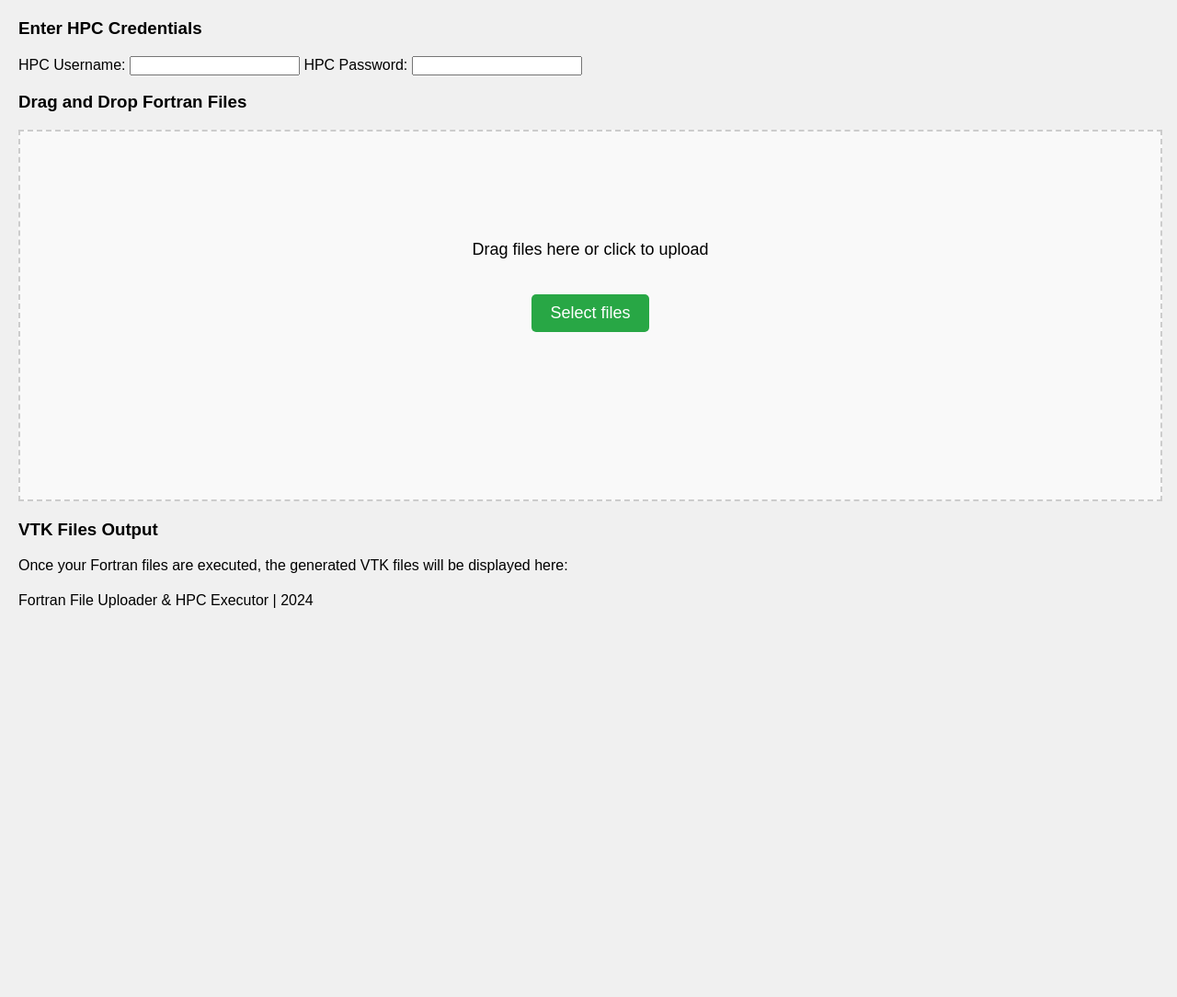
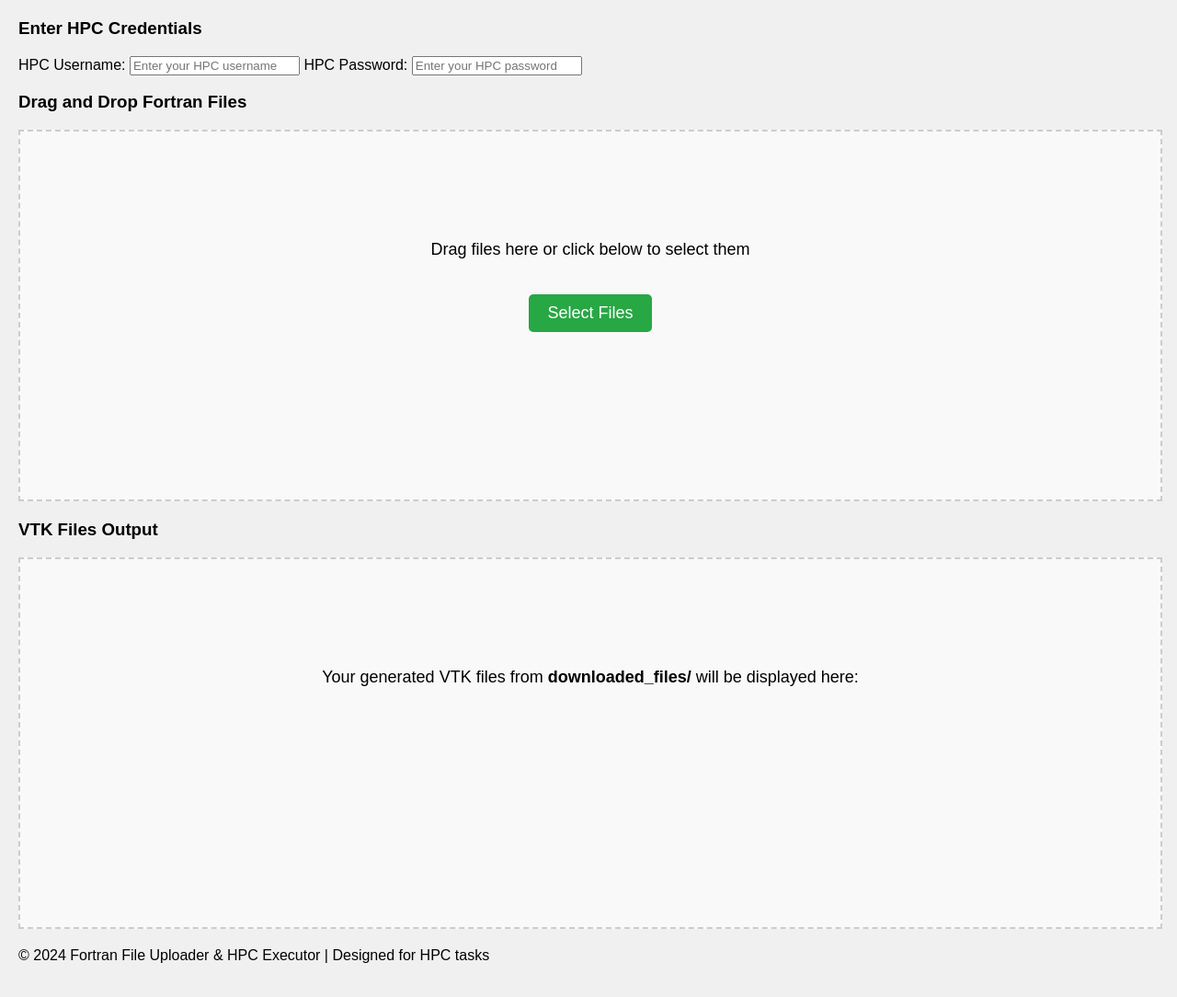
Before and after one commit to ParkerGent101/Fortran2VTK_app, a Flask app: page / in a window 1280 px wide. Shown: the part 128-1212 px from the top of the page at 92% size. Before the commit the page ends 789 px from the top, so only its background shows below. Run offline with Flask 3, Linux system fonts and the light colour scheme.

Commit message:
Add files via upload

```diff
--- a/templates/index.html
+++ b/templates/index.html
@@ -17,10 +17,10 @@
         <h3>Enter HPC Credentials</h3>
         <form id="credentials-form">
             <label for="username">HPC Username:</label>
-            <input type="text" id="username" name="username" required>
+            <input type="text" id="username" name="username" placeholder="Enter your HPC username" required>
 
             <label for="password">HPC Password:</label>
-            <input type="password" id="password" name="password" required>
+            <input type="password" id="password" name="password" placeholder="Enter your HPC password" required>
         </form>
     </section>
 
@@ -28,17 +28,26 @@
     <section id="file-upload-section">
         <h3>Drag and Drop Fortran Files</h3>
         <div id="drop-area">
-            <p>Drag files here or click to upload</p>
+            <p>Drag files here or click below to select them</p>
             <input type="file" id="fileElem" multiple accept=".f90">
-            <label class="button" for="fileElem">Select files</label>
+            <label class="button" for="fileElem">Select Files</label>
         </div>
     </section>
 
     <!-- Output area for VTK files -->
     <section id="output-section">
         <h3>VTK Files Output</h3>
-        <p>Once your Fortran files are executed, the generated VTK files will be displayed here:</p>
-        <ul id="output-list"></ul>
+        <div id="output-area">
+            <p>Your generated VTK files from <strong>downloaded_files/</strong> will be displayed here:</p>
+            <ul id="output-list">
+                <!-- Dynamically list VTK files -->
+                {% for file in vtk_files %}
+                    <li>
+                        <a href="/downloaded_files/{{ file }}" target="_blank">{{ file }}</a>
+                    </li>
+                {% endfor %}
+            </ul>
+        </div>
     </section>
 
     <!-- User feedback section -->
@@ -47,10 +56,10 @@
     </section>
 
     <footer>
-        <p>Fortran File Uploader & HPC Executor | 2024</p>
+        <p>&copy; 2024 Fortran File Uploader & HPC Executor | Designed for HPC tasks</p>
     </footer>
 
-<script src="{{ url_for('static', filename='uploader.js') }}"></script>
-
+    <!-- Script for handling uploads -->
+    <script src="{{ url_for('static', filename='uploader.js') }}"></script>
 </body>
 </html>
```
